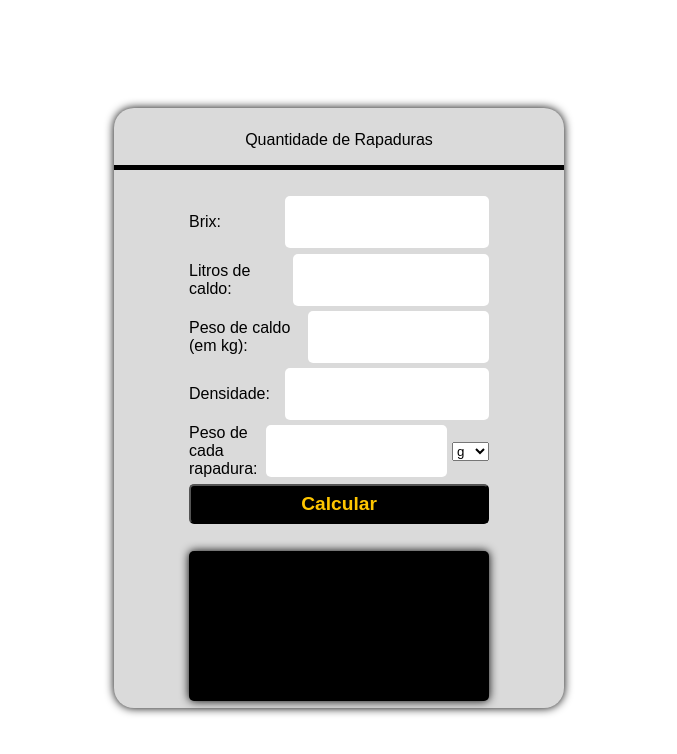
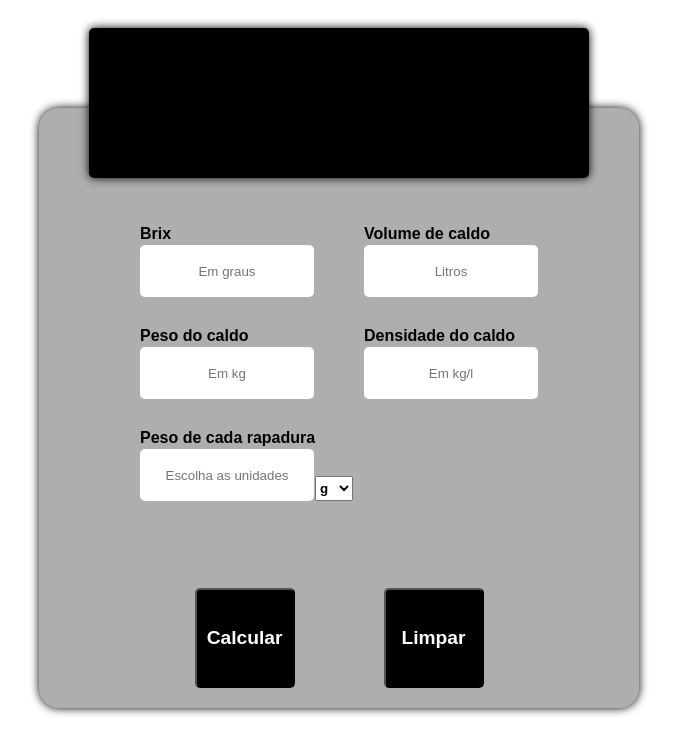
Before and after one commit to Natanaeldsan/calculadorrapaduras, a plain HTML site: page index.html in a window 1280 px wide. Shown: the whole page, without its empty margins (309-986 px from the left). Drawn offline with Linux system fonts and the light colour scheme.

Commit message:
Add files via upload

```diff
--- a/action.js
+++ b/action.js
@@ -1,4 +1,5 @@
 const calcular = document.getElementById('calcular');
+const limpar = document.getElementById('limpar');
 
 function qtr () {
     const brix = document.getElementById('brix').value;
@@ -20,7 +21,8 @@ function qtr () {
 else {
     var rapadura="rapaduras";
 }
-    if (brix !== '' && litros!=='') {
+
+    if (brix !== '' && litros!=='' && pesof !=='') {
 
         var tw= brix*litros;
         var tr= 2*litros;
@@ -41,9 +43,12 @@ else {
             resultado.textContent = `São ${valorRap} ${rapadura}`;
     }
     else {
-        resultado.textContent = 'Preencha todos os campos!!!';
+        resultado.textContent = 'Resultado indisponível';
     }
 
 }
-
+function limp(){
+    resultado.textContent="";
+}
 calcular.addEventListener('click', qtr);
+limpar.addEventListener('click', limp);
--- a/index.html
+++ b/index.html
@@ -5,40 +5,44 @@
     <meta name="viewport" content="width=device-width, initial-scale=1.0">
     <title>Rapaduras</title>
     <link rel="stylesheet" href="style.css">
-    <link rel="shortcut icon" href="rapadura.png">
+    <link rel="shortcut icon" href="img/rapadura.png">
   </head>
   <body>
     <main>
       <div class="container">
-        <div class="title"> Quantidade de Rapaduras </div>
+        <div class="result" id='resultado'></div>
+        <div class="inputs">
         <div class="input">
-            <label>Brix:</label>
-            <input type="number" id='brix'>
+          <label placeholder="Em º">Brix</label>
+          <input type="number" id='brix' placeholder="Em graus">
         </div>
         <div class="input">
-            <label>Litros de caldo:</label>
-            <input type="number" id='litros'>
+          <label>Volume de caldo</label>
+            <input type="number" id='litros' placeholder="Litros">
         </div>
         <div class="input">
-            <label>Peso de caldo (em kg):</label>
-            <input type="number" id='pesocaldo'>
+          <label>Peso do caldo</label>
+            <input type="number" id='pesocaldo' placeholder="Em kg">
         </div>
         <div class="input">
-            <label>Densidade:</label>
-            <input type="number" id='densidadecaldo'>
+          <label>Densidade do caldo</label>
+            <input type="number" id='densidadecaldo' placeholder="Em kg/l">
         </div>
         <div class="pesoparacalculo">
         <div class="input">
-            <label>Peso de cada rapadura:</label>
-            <input type="number" id='peso'>
-         <select name="operacao" id="operacao">
-    <option value="g">g</option>
-    <option value="kg">kg</option>
-  </select>
+          <label>Peso de cada rapadura</label>
+            <input type="number" id='peso' placeholder="Escolha as unidades">
         </div>
+        <select name="operacao" id="operacao">
+          <option value="g">g</option>
+          <option value="kg">kg</option>
+        </select>
     </div>
+  </div>
+    <div class="buttons">
         <button id='calcular'>Calcular</button>
-        <div class="result" id='resultado'></div>
+        <button id='limpar'>Limpar</button>
+      </div>
       </div>
     </main>
     <script src="./action.js"></script>
--- a/style.css
+++ b/style.css
@@ -5,14 +5,15 @@ main{
     justify-content: center;
     align-items: center;
     font-family: arial,sans-serif;
+    background-image: rgb(235, 251, 255);
 
   }
 
   .container{
     display: flex;
     flex-direction: column;
-    background: rgb(218, 218, 218);
-    width: 450px;
+    background: rgb(174, 174, 174);
+    width: 600px;
     height: 600px;
     align-items: center;
     justify-content: space-evenly;
@@ -20,68 +21,90 @@ main{
     box-shadow: 0 0 10px black;
   }
 
-  .title{
-    display: flex;
-    justify-content: center;
+  .inputs{
+    display: grid;
+    grid-template-columns: auto auto;
+    grid-gap: 50px;
+    padding: 10px;
+    margin: auto;
+    width: auto;
+    height: auto;
     align-items: center;
-    width: 100%;
-    height: 50px;
-    font: bold 50px;
-    border-bottom: solid 5px black;
-    margin-bottom: 20px;
-  }
-
-  .input {
-    display: flex;
-    width: 300px;
-    height: 50px;
-    justify-content: space-between;
-    align-items: center;
+    justify-content:space-between;
   }
   .input input {
-    width: 200px;
+    width: 170px;
     height: 50px;
     border-radius: 5px;
     border:none;
-    outline: 0;
     font: bold 1.5rem;
     text-align: center;
   }
-
-  .input label {
-    font: bold 1.5rem;
-  }
-
   button{
-    width: 300px;
-    height: 40px;
+    width: 100px;
+    height: 100px;
     font: bold 1.2rem arial,sans-serif;
     background: #000;
-    color: rgb(255,198,0);
+    color: white;
+    padding: 10px;
     outline: none;
     border-radius: 5px;
-    cursor: pointer;
+    cursor: pointer;  }
+  button:hover{
+    background-color: green;
+    width: 97px;
+    height: 97px;
+  }
+  button:active{
+    background-color: red;
+  }
+  .buttons{
+    display: flex;
+    justify-content: space-evenly;
+    width: 467px;
+    height: 100px;
+    margin: 20px;
   }
 
   .result{
     display: flex;
-    margin-top: 20px;
+    margin-top: -80px;
     align-items: center;
-    width: 300px;
+    width: 500px;
     height: 150px;
     border-radius: 5px;
-    font: italic 1.5rem serif;
+    font: bold 1.5rem sans-serif ;
     box-shadow: 0px 0px 10px black;
     background: #000;
-    color: rgb(255,198,0);
+    color:  rgb(235, 251, 255);
     padding: 20px;
     box-sizing: border-box;
     user-select: none;
+    z-index: 1;
+    transition: 0.1s;
+    transition-delay: 0.5s;
+
   }
-  #operacao{
-      display: flex;
-      margin-left: 0.3rem;
+  .result:hover{
+    width: 510px;
+    height: 160px;
   }
+  select{
+    display: inline-block;
+    position: absolute;
+    z-index: 1;
+    font-weight: bold;
+    height: 25px;
+    margin-top: -25px;
+    margin-left: 175px;
+  }
+  label{
+    display: inline-block;
+    position: absolute;
+    z-index: 1;
+    font-weight: bold;
+    margin-top: -20px;
+    }
   input[type=number]::-webkit-inner-spin-button,
 input[type=number]::-webkit-outer-spin-button {
   -webkit-appearance: none;
```
